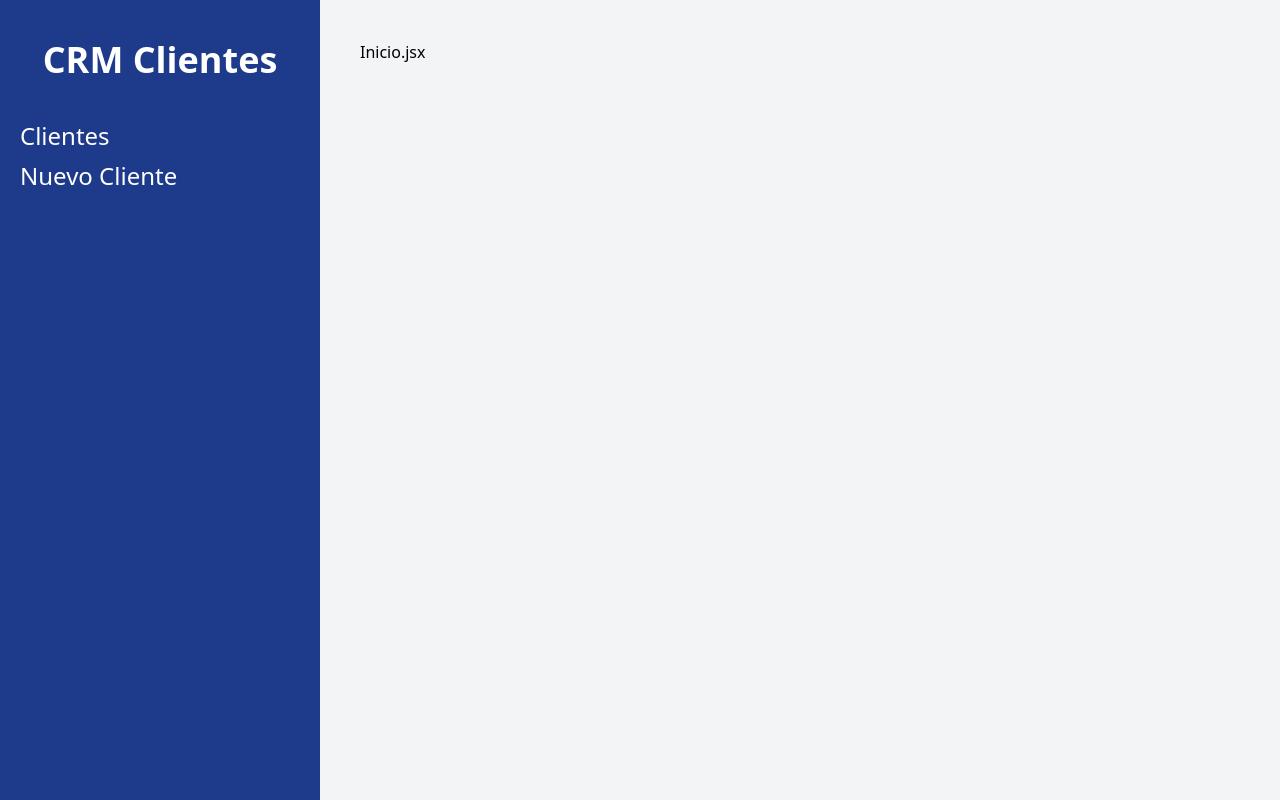
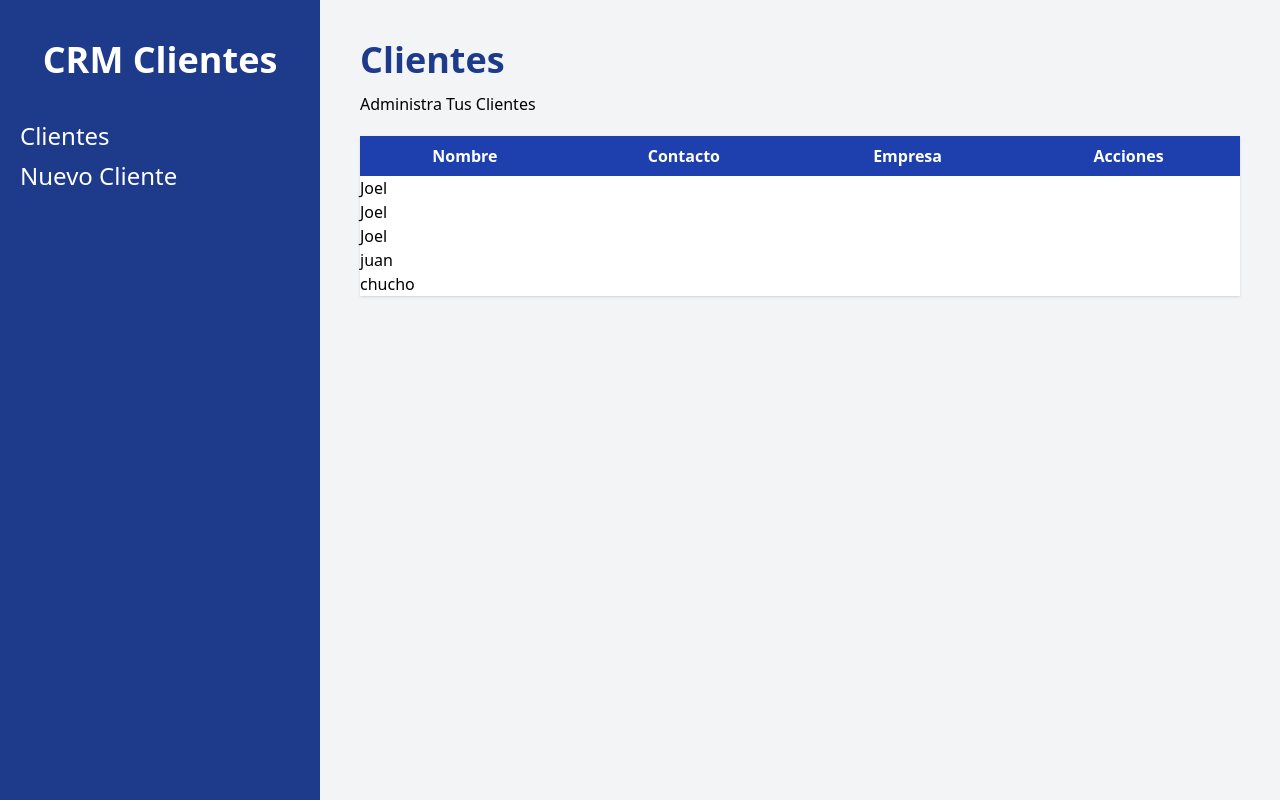
Before and after one commit to joelc24/crm-react, a React (Vite) app: page /clientes in a window 1280 px wide. Built offline with nearby package versions, Linux system fonts and the light colour scheme; data requests are answered from the project's data file.

Commit message:
creando tabla para mostrar clientes

```diff
--- /dev/null
+++ b/src/components/Cliente.jsx
@@ -0,0 +1,9 @@
+const Cliente = ({cliente}) => {
+    return (
+        <div>
+            <h1>{cliente.nombre}</h1>
+        </div>
+     );
+}
+
+export default Cliente;
--- a/src/pages/Inicio.jsx
+++ b/src/pages/Inicio.jsx
@@ -1,4 +1,5 @@
 import { useEffect, useState } from "react";
+import Cliente from "../components/Cliente";
 
 const Inicio = () => {
 
@@ -20,9 +21,29 @@
     }, []);
 
     return (
-        <div>
-            <h1>Inicio.jsx</h1>
-        </div>
+        <>
+            <h1 className="font-black text-4xl text-blue-900">Clientes</h1>
+            <p className="mt-3">Administra Tus Clientes</p>
+
+            <table className="w-full mt-5 table-auto shadow bg-white">
+                <thead className="bg-blue-800 text-white">
+                    <tr>
+                        <th className="p-2">Nombre</th>
+                        <th className="p-2">Contacto</th>
+                        <th className="p-2">Empresa</th>
+                        <th className="p-2">Acciones</th>
+                    </tr>
+                </thead>
+                <tbody>
+                    {clientes.map(cliente => (
+                        <Cliente
+                            key={cliente.id}
+                            cliente={cliente}
+                        />
+                    ))}
+                </tbody>
+            </table>
+        </>
      );
 }
 
```
